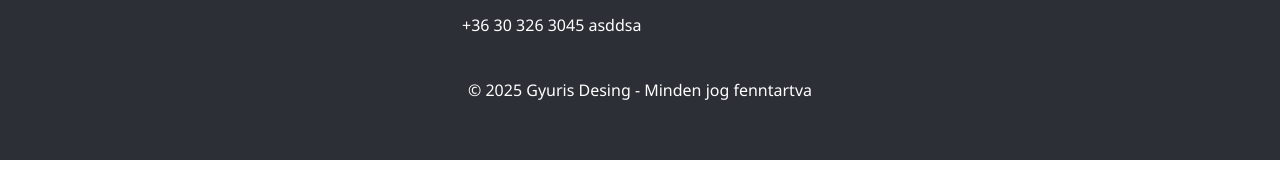
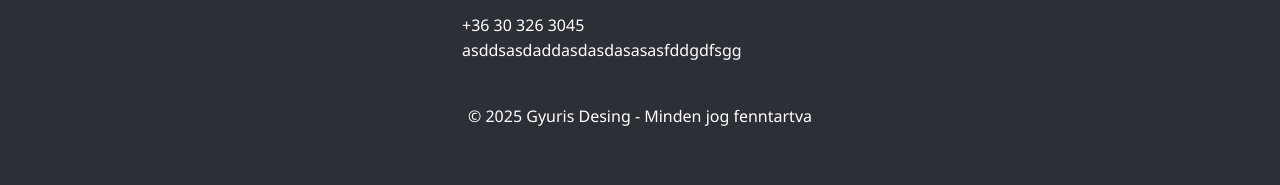
Before and after one commit to petibarni/GyurisDesing_WEB, a plain HTML site: page index.html in a window 1280 px wide. Shown: the part 1724-1909 px from the top of the page. Before the commit the page ends 1884 px from the top, so only its background shows below. Drawn offline with nearby package versions, Linux system fonts and the light colour scheme.

Commit message:
ycfdfdasdasasdasas

```diff
--- a/index.html
+++ b/index.html
@@ -114,7 +114,7 @@
                     <h3>Kapcsolat</h3>
                     <p>gyurisdesign@gmail.com</p>
                     <p>+36 30 178 5961</p>
-                    <p>+36 30 326 3045 asddsa</p>
+                    <p>+36 30 326 3045 asddsasdaddasdasdasasasfddgdfsgg</p>
                 </div>
                 <div class="col-md-4">
                     <h3>Kövess minket</h3>
```
